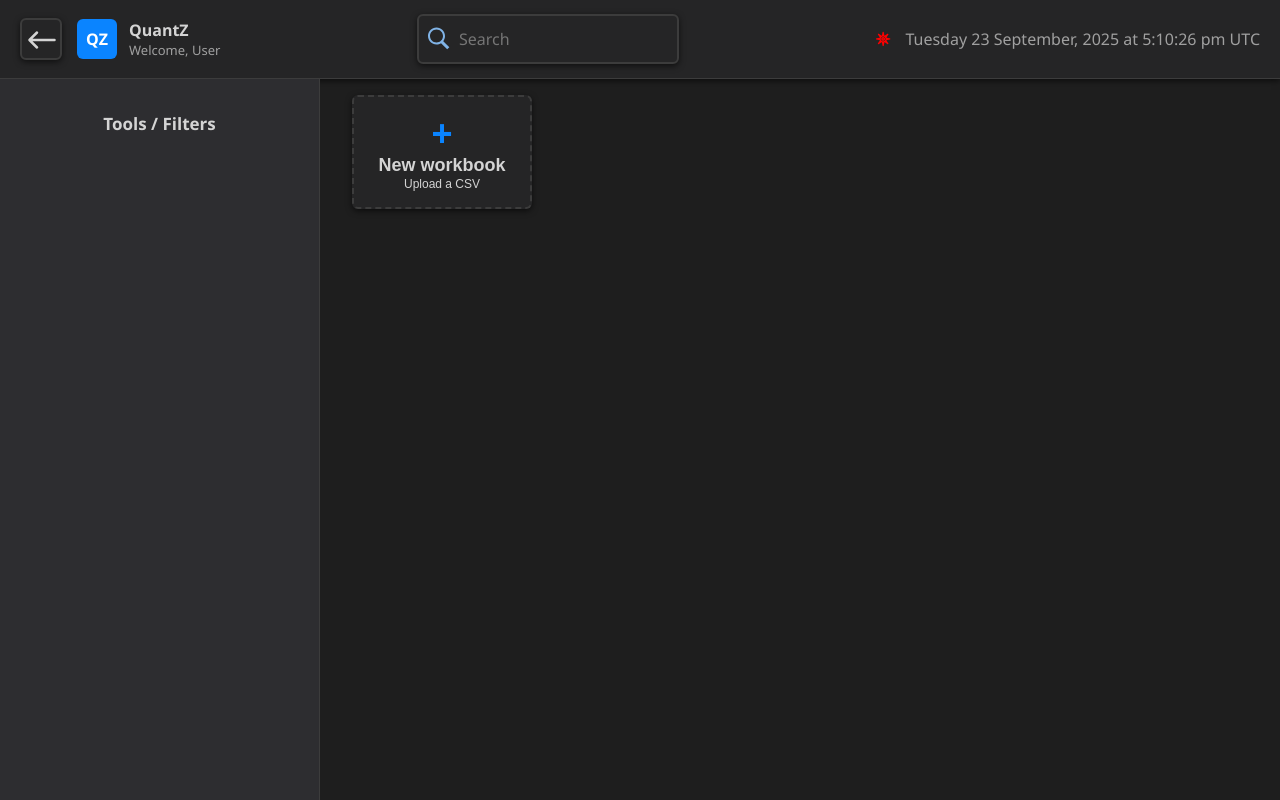
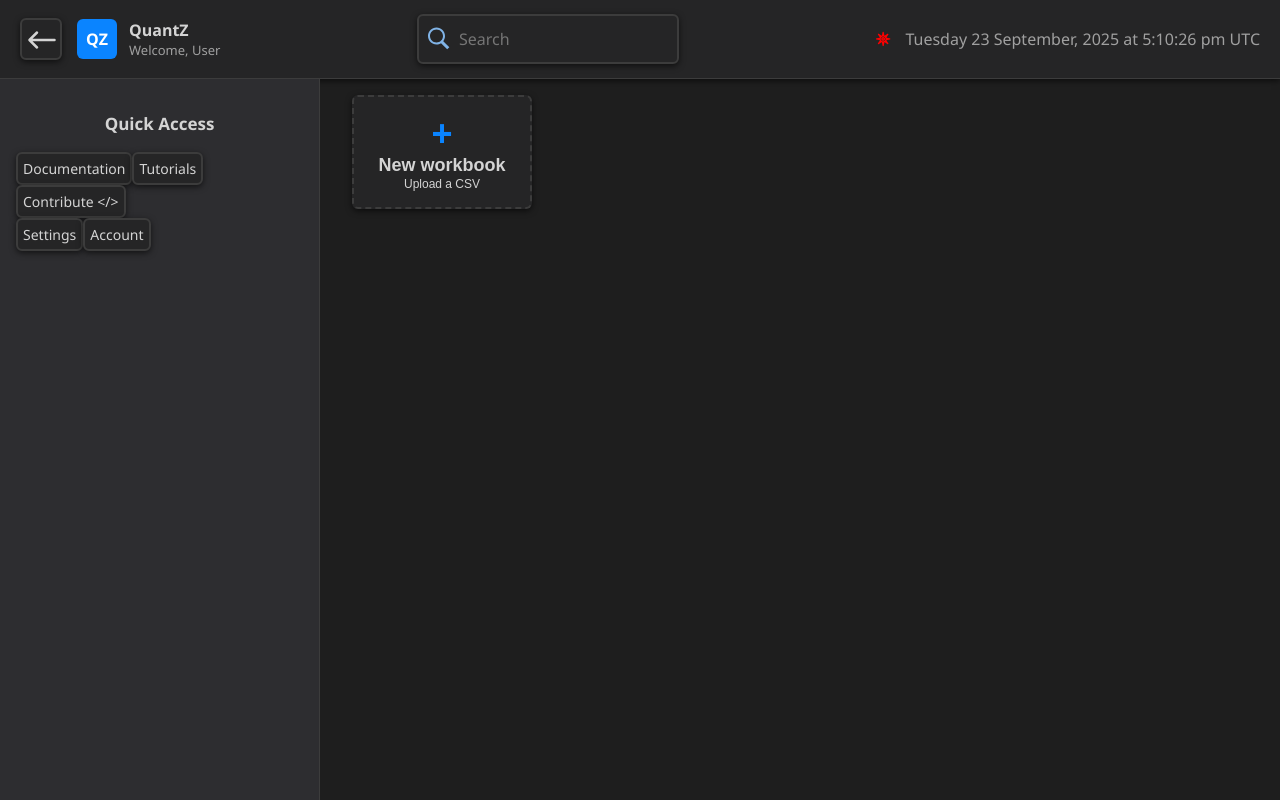
Before and after one commit to Dark-CodeX/QuantZ, a React (Vite) app in the folder src/web/: page / in a window 1280 px wide. Built offline with nearby package versions, Linux system fonts and the light colour scheme.

Commit message:
UPDATE: 1. added Documentation, Tutorials, Contribute, Settings, and Account button in the left panel

```diff
--- a/src/web/src/components/Home.jsx
+++ b/src/web/src/components/Home.jsx
@@ -1,6 +1,7 @@
 import React, { useState, useEffect, useRef } from "react";
 import "../css/Home.css";
 import "../css/root.css";
+import { LiveButton } from "./LiveUI";
 
 export default function Home({ files, setFiles }) {
     const fileRef = useRef(null);
@@ -20,7 +21,18 @@ export default function Home({ files, setFiles }) {
     return (
         <div className="app">
             <div className="shell">
-                <aside className="side"><p style={{ fontSize: "17px", fontWeight: "bold", textAlign: "center" }}>Tools / Filters</p></aside>
+                <aside className="side">
+                    <div className="quick-access-panel">
+                        <p style={{ fontSize: "17px", fontWeight: "bold", textAlign: "center" }}>Quick Access</p>
+                        <LiveButton>Documentation</LiveButton>
+                        <LiveButton>Tutorials</LiveButton>
+                        <LiveButton onClick={() => { window.open("https://www.github.com/Dark-CodeX/QuantZ", '_blank').focus(); }}>Contribute &lt;/&gt;</LiveButton>
+                    </div>
+                    <div className="settings">
+                        <LiveButton>Settings</LiveButton>
+                        <LiveButton>Account</LiveButton>
+                    </div>
+                </aside>
 
                 <main>
                     <div className="grid">
```
